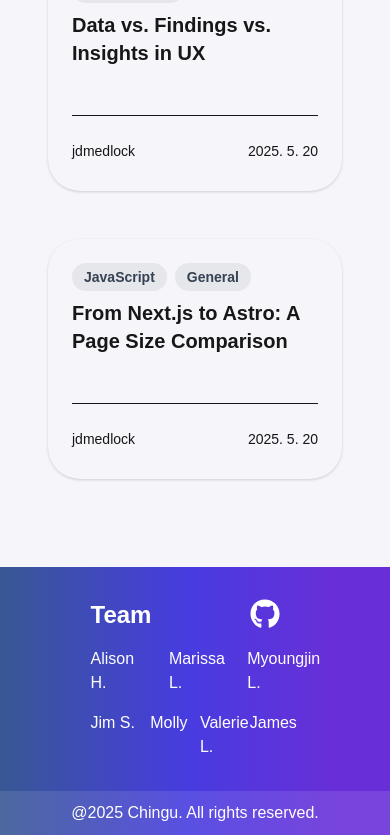
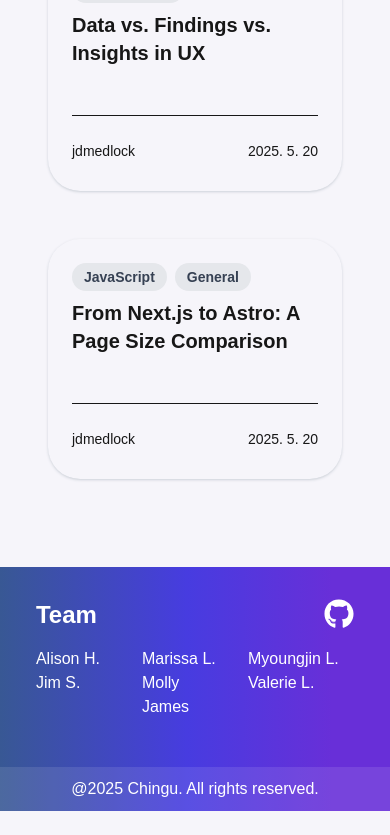
Before and after one commit to chingu-voyages/V55-tier2-team-25, a Next.js app in the folder react-app/: page / in a window 390 px wide. Shown: the part 1384-2219 px from the top of the page. After the commit the page ends 2195 px from the top, so only its background shows below. Built offline with nearby package versions, Linux system fonts and the light colour scheme.

Commit message:
Adjusted footerresponsive alignment

```diff
--- a/react-app/src/components/Footer.jsx
+++ b/react-app/src/components/Footer.jsx
@@ -10,24 +10,21 @@
 
   <footer className='text-white flex flex-col justify-center items-center bg-[linear-gradient(to_right,_#385894_0%,_#473CE0_48%,_#682FD8_85%)]'>
 
-    <div className="team-info w-[70%] p-8 flex justify-center flex-col items-center">
+    <div className="w-[98%] md:w-[90%] p-8 flex justify-center flex-col items-center md:max-w-[450px] lg:max-w-[800px] mx-auto">
       <div className="footer-bold flex justify-between w-full pb-4">
-        <p className='font-bold text-2xl'>Team</p>
-        <p className='text-3xl pr-5'><a href="https://github.com/chingu-voyages/V55-tier2-team-25" target='_blank'><FaGithub /></a></p>
+        <h2 className='font-bold text-2xl'>Team</h2>
+        <p className='text-3xl md:pr-10 lg:pr-10'><a href="https://github.com/chingu-voyages/V55-tier2-team-25" target='_blank' title="GitHub Repo for PeerPicks"><FaGithub /></a></p>
       </div>
 
       {/*<div className="credits flex w-full pb-4 justify-between ">*/}
-        <div className="name-container flex w-full pb-4 justify-between md:flex-col">
-          <p className="w-3/10 text-left"><a href="https://www.linkedin.com/in/andersonholland/" target='_blank'>Alison H.</a></p>
-          <p className="w-3/10 text-left"><a href="https://www.linkedin.com/in/marissalamothe/" target='_blank'>Marissa L.</a></p>
-          <p className="w-1/4 text-left"><a href="https://github.com/lmj5081" target='_blank'>Myoungjin L.</a></p>
-        </div>
-
-        <div className="name-container flex w-full justify-between md:flex-col">
-          <p className="w-3/10 text-left"><a href="https://www.linkedin.com/in/jimschibler/" target='_blank'>Jim S.</a></p>
-          <p className="w-1/4 text-left"><a href="https://github.com/learningcoding2022" target='_blank'>Molly</a></p>
-          <p className="w-1/4 text-left"><a href="https://github.com/val-ue" target='_blank'>Valerie L.</a></p>
-        <p className="w-1/4 text-left"><a href="https://github.com/Nwumfor" target='_blank'>James</a></p>
+        <div className="w-full flex flex-wrap justify-center pb-4">
+          <p className="w-1/3 lg:w-[14.2857%]"><a href="https://www.linkedin.com/in/andersonholland/" target='_blank'>Alison H.</a></p>
+          <p className="w-1/3 lg:w-[14.2857%]"><a href="https://www.linkedin.com/in/marissalamothe/" target='_blank'>Marissa L.</a></p>
+          <p className="w-1/3 lg:w-[14.2857%]"><a href="https://github.com/lmj5081" target='_blank'>Myoungjin L.</a></p>
+          <p className="w-1/3 lg:w-[14.2857%]"><a href="https://www.linkedin.com/in/jimschibler/" target='_blank'>Jim S.</a></p>
+          <p className="w-1/3 lg:w-[14.2857%]"><a href="https://github.com/learningcoding2022" target='_blank'>Molly</a></p>
+          <p className="w-1/3 lg:w-[14.2857%]"><a href="https://github.com/val-ue" target='_blank'>Valerie L.</a></p>
+        <p className="w-1/3 lg:w-[14.2857%]"><a href="https://github.com/Nwumfor" target='_blank'>James</a></p>
         </div>
       {/*</div>*/}
     </div>
```
